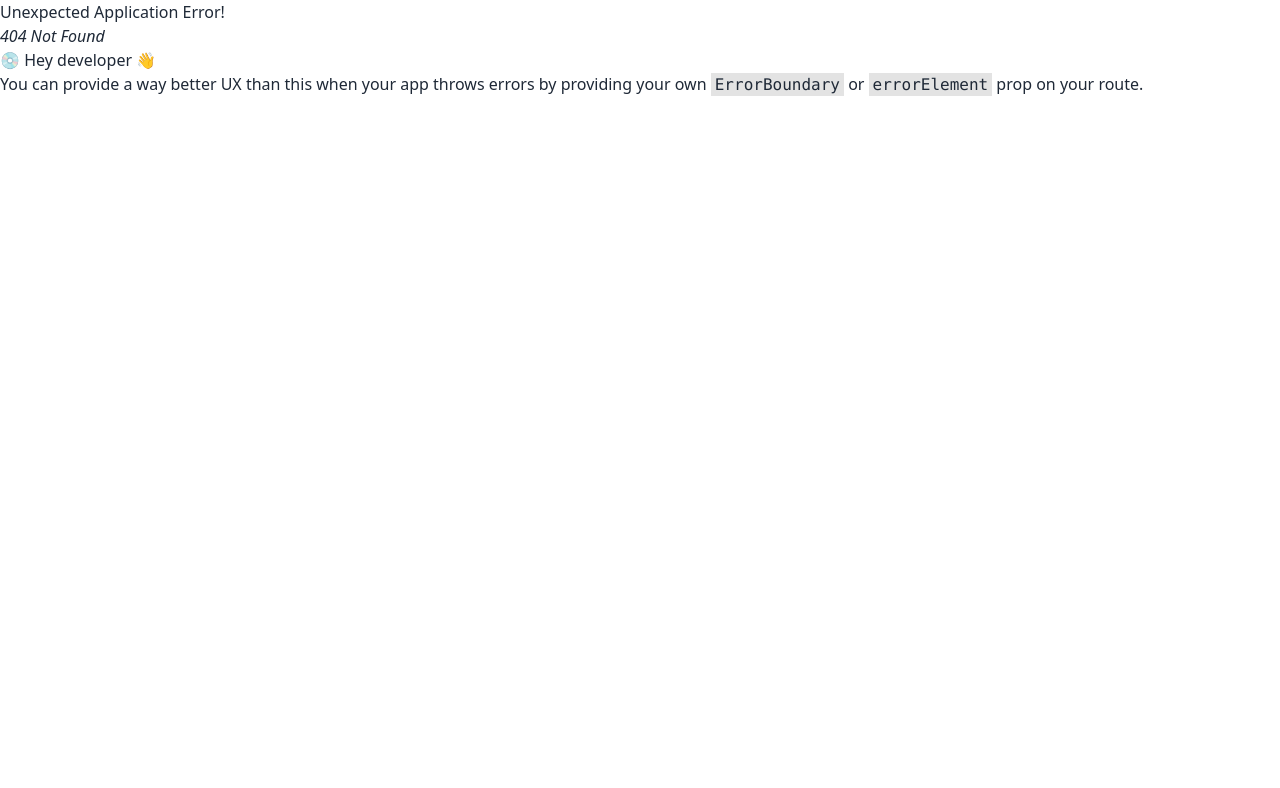
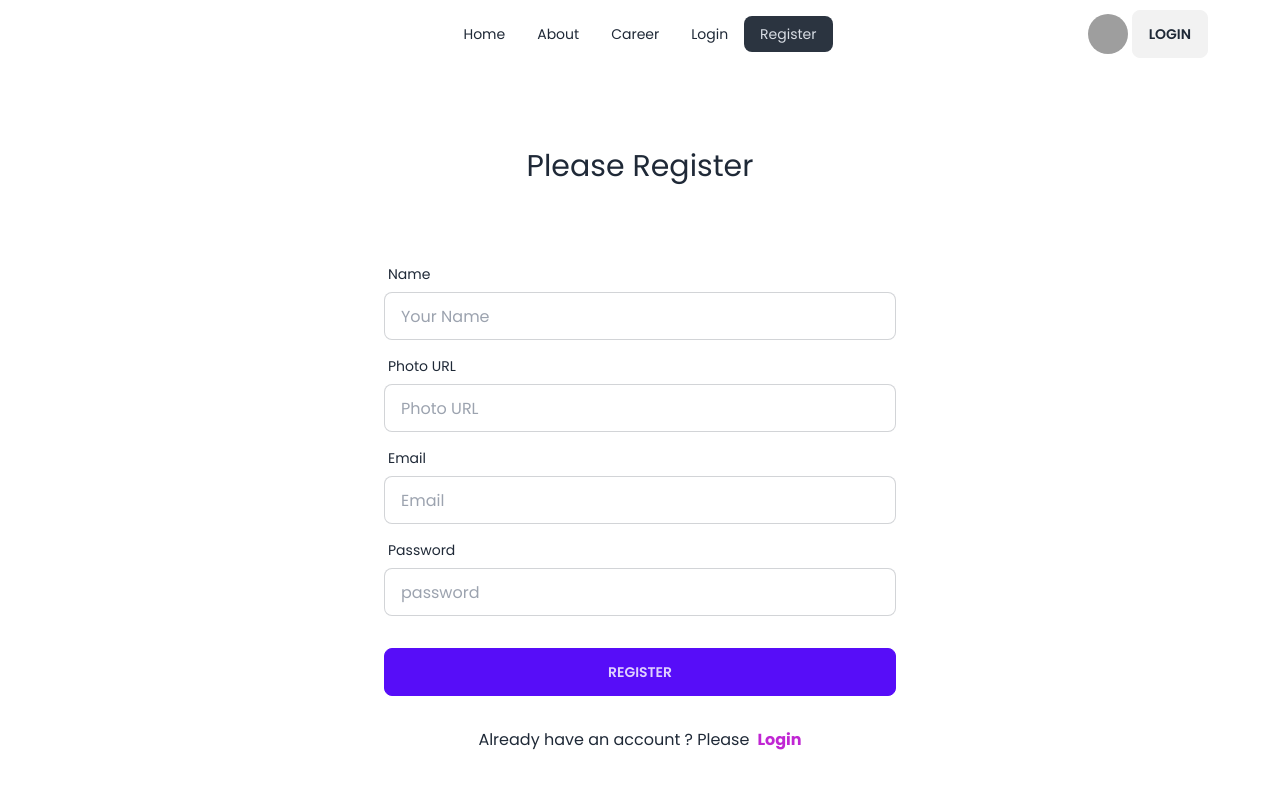
Before and after one commit to mamun-prodhan/react-dragon-news-auth, a React (Vite) app: page /register in a window 1280 px wide. Before the commit this address had no page. Shown: the top 788 px of the page. Built offline with nearby package versions, Linux system fonts and the light colour scheme; no server answers; grey boxes are pictures that could not be loaded.

Commit message:
create user implemented

```diff
--- a/src/main.jsx
+++ b/src/main.jsx
@@ -1,14 +1,14 @@
 import React from "react";
 import ReactDOM from "react-dom/client";
-import App from "./App.jsx";
 import "./index.css";
 import { RouterProvider } from "react-router-dom";
 import router from "./routes/Routes.jsx";
+import AuthProvider from "./providers/AuthProvider";
 
 ReactDOM.createRoot(document.getElementById("root")).render(
   <React.StrictMode>
-    <RouterProvider router={router}>
-      <App />
-    </RouterProvider>
+    <AuthProvider>
+      <RouterProvider router={router}></RouterProvider>
+    </AuthProvider>
   </React.StrictMode>
 );
--- a/src/pages/Login/Login.jsx
+++ b/src/pages/Login/Login.jsx
@@ -1,10 +1,63 @@
+import { Link } from "react-router-dom";
 import Navbar from "../Shared/Navbar/Navbar";
 
 const Login = () => {
+  const handleLogin = (e) => {
+    e.preventDefault();
+    console.log(e.currentTarget);
+    const form = new FormData(e.currentTarget);
+    console.log(form.get("password"));
+  };
+
   return (
     <div>
       <Navbar></Navbar>
-      <h2>This is Login page</h2>
+      <div>
+        <h2 className="text-3xl my-10 text-center">Please Login</h2>
+        <form
+          onSubmit={handleLogin}
+          className="card-body md:w-3/4 lg:w-1/2 mx-auto"
+        >
+          <div className="form-control">
+            <label className="label">
+              <span className="label-text">Email</span>
+            </label>
+            <input
+              type="email"
+              placeholder="Email"
+              name="email"
+              className="input input-bordered"
+              required
+            />
+          </div>
+          <div className="form-control">
+            <label className="label">
+              <span className="label-text">Password</span>
+            </label>
+            <input
+              type="password"
+              name="password"
+              placeholder="password"
+              className="input input-bordered"
+              required
+            />
+            <label className="label">
+              <a href="#" className="label-text-alt link link-hover">
+                Forgot password?
+              </a>
+            </label>
+          </div>
+          <div className="form-control mt-6">
+            <button className="btn btn-primary">Login</button>
+          </div>
+        </form>
+        <p className="text-center mb-12">
+          Do not have an account ? Please
+          <Link to="/register" className="font-bold text-fuchsia-600 ms-2">
+            Register
+          </Link>
+        </p>
+      </div>
     </div>
   );
 };
--- /dev/null
+++ b/src/pages/Register/Register.jsx
@@ -0,0 +1,99 @@
+import { Link } from "react-router-dom";
+import Navbar from "../Shared/Navbar/Navbar";
+import { useContext, useEffect } from "react";
+import { AuthContext } from "../../providers/AuthProvider";
+import { onAuthStateChanged } from "firebase/auth";
+
+const Register = () => {
+  const { createUser } = useContext(AuthContext);
+  const handleLogin = (e) => {
+    e.preventDefault();
+    const form = new FormData(e.currentTarget);
+    const name = form.get("name");
+    const photo = form.get("photoURL");
+    const email = form.get("email");
+    const password = form.get("password");
+    // create user
+    createUser(email, password)
+      .then((result) => {
+        const user = result.user;
+        console.log(user);
+      })
+      .catch((error) => {
+        console.log(error.message);
+      });
+    // e.target.reset();
+  };
+  return (
+    <div>
+      <Navbar></Navbar>
+      <div>
+        <h2 className="text-3xl my-10 text-center">Please Register</h2>
+        <form
+          onSubmit={handleLogin}
+          className="card-body md:w-3/4 lg:w-1/2 mx-auto"
+        >
+          <div className="form-control">
+            <label className="label">
+              <span className="label-text">Name</span>
+            </label>
+            <input
+              type="text"
+              placeholder="Your Name"
+              name="name"
+              className="input input-bordered"
+              required
+            />
+          </div>
+          <div className="form-control">
+            <label className="label">
+              <span className="label-text">Photo URL</span>
+            </label>
+            <input
+              type="text"
+              placeholder="Photo URL"
+              name="photoURL"
+              className="input input-bordered"
+              required
+            />
+          </div>
+          <div className="form-control">
+            <label className="label">
+              <span className="label-text">Email</span>
+            </label>
+            <input
+              type="email"
+              placeholder="Email"
+              name="email"
+              className="input input-bordered"
+              required
+            />
+          </div>
+          <div className="form-control">
+            <label className="label">
+              <span className="label-text">Password</span>
+            </label>
+            <input
+              type="password"
+              name="password"
+              placeholder="password"
+              className="input input-bordered"
+              required
+            />
+          </div>
+          <div className="form-control mt-6">
+            <button className="btn btn-primary">Register</button>
+          </div>
+        </form>
+        <p className="text-center mb-12">
+          Already have an account ? Please
+          <Link to="/login" className="font-bold text-fuchsia-600 ms-2">
+            Login
+          </Link>
+        </p>
+      </div>
+    </div>
+  );
+};
+
+export default Register;
--- a/src/pages/Shared/Navbar/Navbar.jsx
+++ b/src/pages/Shared/Navbar/Navbar.jsx
@@ -15,6 +15,9 @@
       </li>
       <li>
         <NavLink to="/login">Login</NavLink>
+      </li>
+      <li>
+        <NavLink to="/register">Register</NavLink>
       </li>
     </>
   );
--- /dev/null
+++ b/src/providers/AuthProvider.jsx
@@ -0,0 +1,37 @@
+import { createContext, useEffect, useState } from "react";
+import app from "../firebase/firebase.config";
+import {
+  getAuth,
+  createUserWithEmailAndPassword,
+  onAuthStateChanged,
+} from "firebase/auth";
+
+export const AuthContext = createContext(null);
+const auth = getAuth(app);
+const AuthProvider = ({ children }) => {
+  const [user, setUser] = useState(null);
+
+  const createUser = (email, password) => {
+    return createUserWithEmailAndPassword(auth, email, password);
+  };
+
+  useEffect(() => {
+    const unSubscribe = onAuthStateChanged(auth, (currentUser) => {
+      console.log("User in the auth state changed: ", currentUser);
+      setUser(currentUser);
+    });
+    return () => {
+      unSubscribe();
+    };
+  }, []);
+
+  const authInfo = {
+    user,
+    createUser,
+  };
+  return (
+    <AuthContext.Provider value={authInfo}>{children}</AuthContext.Provider>
+  );
+};
+
+export default AuthProvider;
--- a/src/routes/Routes.jsx
+++ b/src/routes/Routes.jsx
@@ -2,6 +2,7 @@
 import Root from "../layouts/Root";
 import Home from "../pages/Home/Home";
 import Login from "../pages/Login/Login";
+import Register from "../pages/Register/Register";
 
 const router = createBrowserRouter([
   {
@@ -16,6 +17,10 @@
         path: "/login",
         element: <Login></Login>,
       },
+      {
+        path: "/register",
+        element: <Register></Register>,
+      },
     ],
   },
 ]);
```
